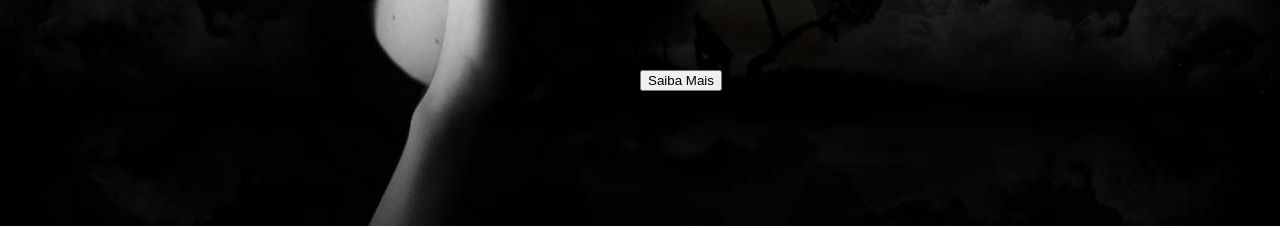
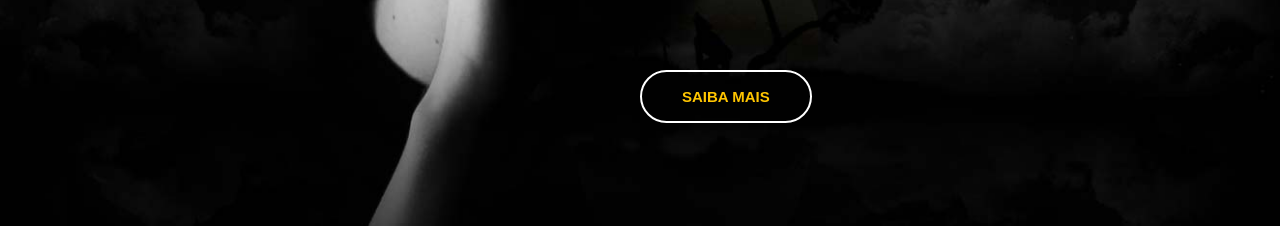
Before and after one commit to nataliapriscilacosta/studion, a website: page index.html in a window 1280 px wide. Shown: the part 574-802 px from the top of the page. Drawn offline with Linux system fonts and the light colour scheme.

```diff
--- a/index.html
+++ b/index.html
@@ -45,7 +45,7 @@
         <div class="slide__copy">
           <h6><span class="copy--primary">Próximo evento</span> - dia 25 de setembro as 19h</h6>
           <h2><span class="copy--primary">Creative</span> Minds</h2>
-          <button>Saiba Mais</button>
+          <button class="btn btn--slide">Saiba Mais</button>
         </div>
       </div>
     </div>
--- a/style.css
+++ b/style.css
@@ -116,3 +116,25 @@
 .slide__copy h2 span {
     display: block;
 }
+
+.btn {
+    cursor: pointer;
+    padding: 1rem 2.5rem;
+    border: 0.125rem solid #fff;
+    border-radius: 10rem;
+    color: var(--color-primary);
+    background: unset;
+    font-size: .9375rem;
+    font-weight: 700;
+    text-transform: uppercase;
+    transition: 0.2s all ease;
+}
+
+.btn:hover,
+.btn:active,
+.btn:focus {
+    border-color: var(--color-primary);
+    background-color: var(--color-primary);
+    color: #fff;
+    box-shadow: 0rem 0rem 1rem 0rem var(--color-primary);
+}
```
